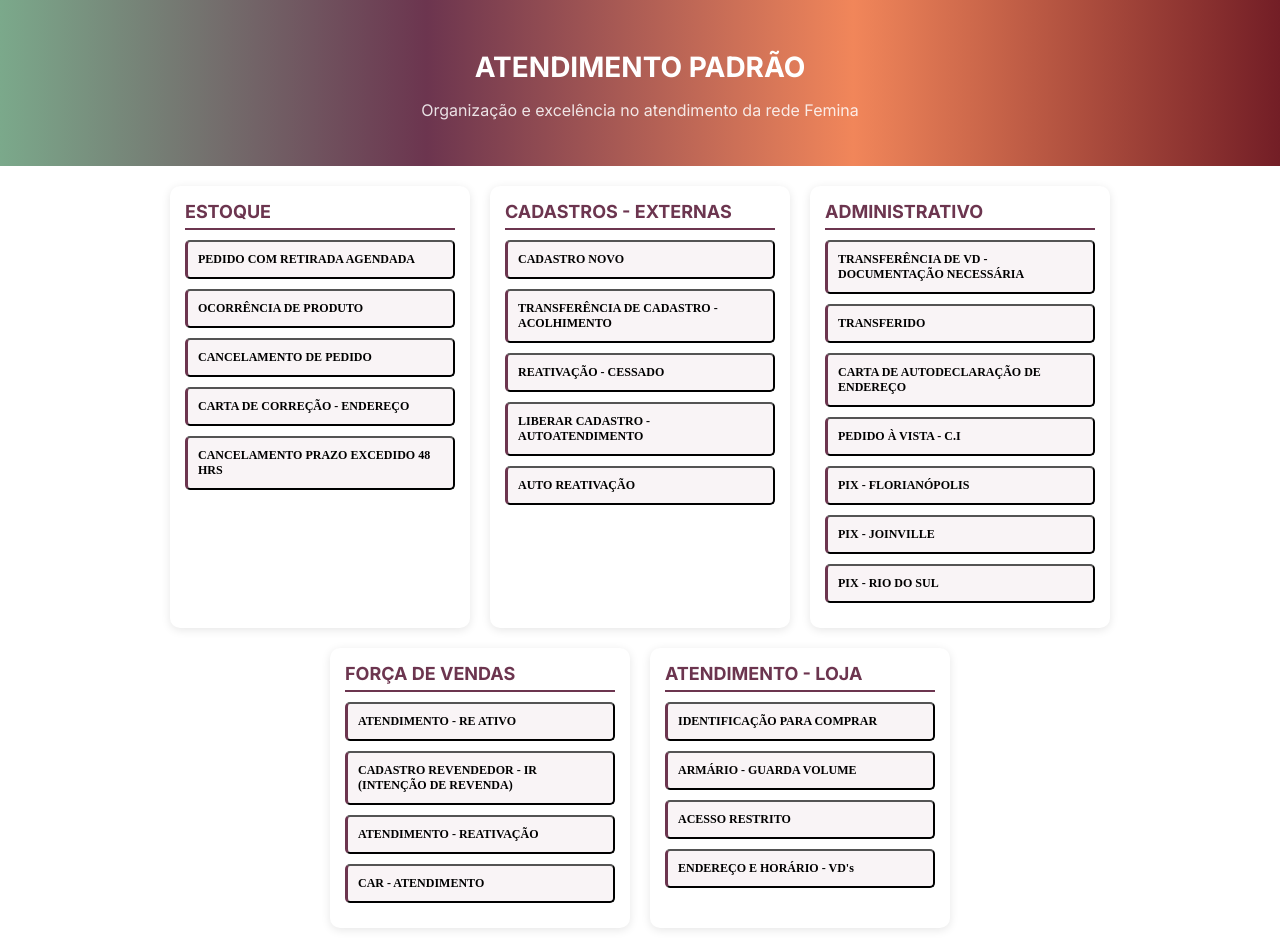
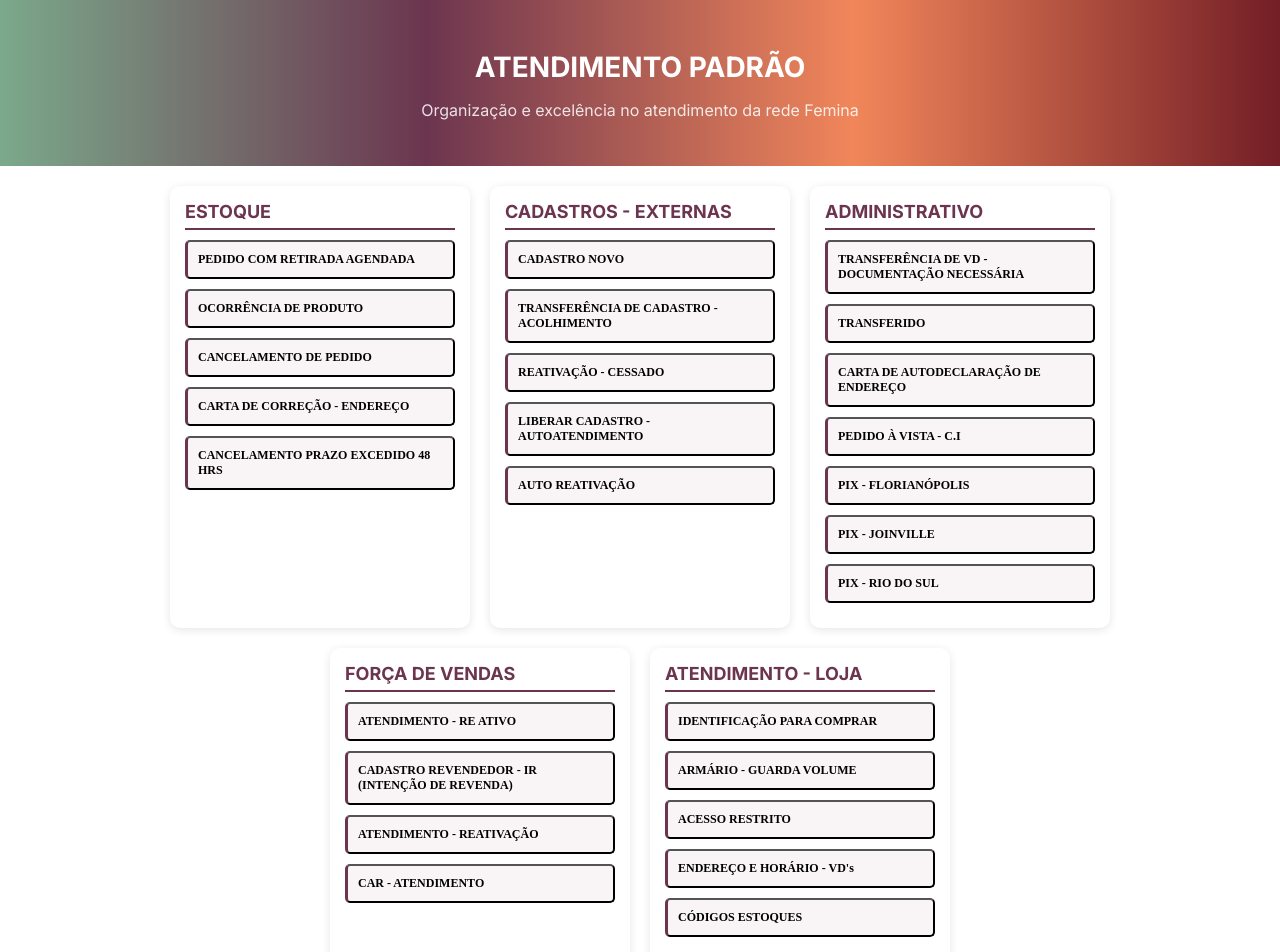
Before and after one commit to GrupoFemina/femina-react, a React (Vite) app: page / in a window 1280 px wide. Shown: the top 952 px of the page. Built offline with nearby package versions, Linux system fonts and the light colour scheme.

Commit message:
Update data.js

```diff
--- a/src/data.js
+++ b/src/data.js
@@ -132,6 +132,11 @@ const data = {
       name: "ENDEREÇO E HORÁRIO - VD's",
       desc: "<strong>ESPAÇO DO REVENDEDOR - RIO DO SUL/SC</strong><br>Rodovia BR-470 - do km 140,002 ao km 141,000 - lado par Nº 5350<br>CEP: 89162-875 - Bairro: Valada Itoupava<br><strong>SEGUNDA A SEXTA:</strong> 07:42 às 17:00h<br>📞 (47) 3525-3932 / (47) 3521-6852<br><br><br><strong>ESPAÇO DO REVENDEDOR - ESTREITO/SC</strong><br>Rua Santiago Dantas, Nº 100 - Bairro: Estreito<br>Florianópolis / SC<br><strong>SEGUNDA A SEXTA:</strong> 09:00 às 19:00h<br><strong>SÁBADO:</strong> 08:30 às 11:30h<br>📞 (48) 3039-0976<br>📸 @boticario.vd.florianópolis<br><br><br><strong>ESPAÇO DO REVENDEDOR - PALHOÇA/SC</strong><br>Prefeito Reinoldo Alves, 41 - Shopping Camelão<br><strong>SEGUNDA A SEXTA:</strong> 09:00 às 19:00h<br><strong>SÁBADO:</strong> 08:30 às 11:30h<br>📞 (48) 3058-5573<br>📸 @boticario.vd.florianópolis<br><br><br><strong>ESPAÇO DO REVENDEDOR - JOAÇABA/SC</strong><br>Nº 215 - Bairro: Saguaçu - Joinville/SC<br><strong>SEGUNDA A SEXTA:</strong> 09:00 às 19:00h<br><strong>SÁBADOS:</strong> 09:00 às 12:00h<br>📞 (47) 3439-4219<br>📸 @boticario.joinville",
       idList: "683615767be3d4dd7675250d"
+    },
+    {
+      name: "CÓDIGOS ESTOQUES",
+      desc: "<table style='border-collapse: collapse; width: 100%; font-family: Arial, sans-serif;'><thead><tr style='background-color: #f2f2f2;'><th style='border: 1px solid #ddd; padding: 8px; text-align: left;'>CÓDIGO - EMPRESA</th><th style='border: 1px solid #ddd; padding: 8px; text-align: left;'>LOCAL</th></tr></thead><tbody><tr><td style='border: 1px solid #ddd; padding: 8px;'>23431 - FLORAL COMERCIO DE COSMETICOS LTDA</td><td style='border: 1px solid #ddd; padding: 8px;'>SAGUAÇU</td></tr><tr><td style='border: 1px solid #ddd; padding: 8px;'>20753 - ALQUIMIA COMERCIO E REPRESENTAÇÕES</td><td style='border: 1px solid #ddd; padding: 8px;'>SANTIAGO DANTAS</td></tr><tr><td style='border: 1px solid #ddd; padding: 8px;'>23432 - FLORAL COMERCIO DE COSMETICOS LTDA</td><td style='border: 1px solid #ddd; padding: 8px;'>PADRE KOLB</td></tr><tr><td style='border: 1px solid #ddd; padding: 8px;'>24104 - ALQUIMIA COMERCIO DE REPRESENTACOES LTDA</td><td style='border: 1px solid #ddd; padding: 8px;'>LOJA DA PALHOÇA</td></tr><tr><td style='border: 1px solid #ddd; padding: 8px;'>22806 - NATURALIS COMERCIO DE COSMETICOS LTDA</td><td style='border: 1px solid #ddd; padding: 8px;'>CD DA PALHOÇA</td></tr><tr><td style='border: 1px solid #ddd; padding: 8px;'>24125 - ESSENZA COMERCIO DE COSMETICOS LTDA</td><td style='border: 1px solid #ddd; padding: 8px;'>RIO DO SUL</td></tr></tbody></table>",
+      idList: "683615767be3d4dd7675250d"
     }
   ]
 };
```
